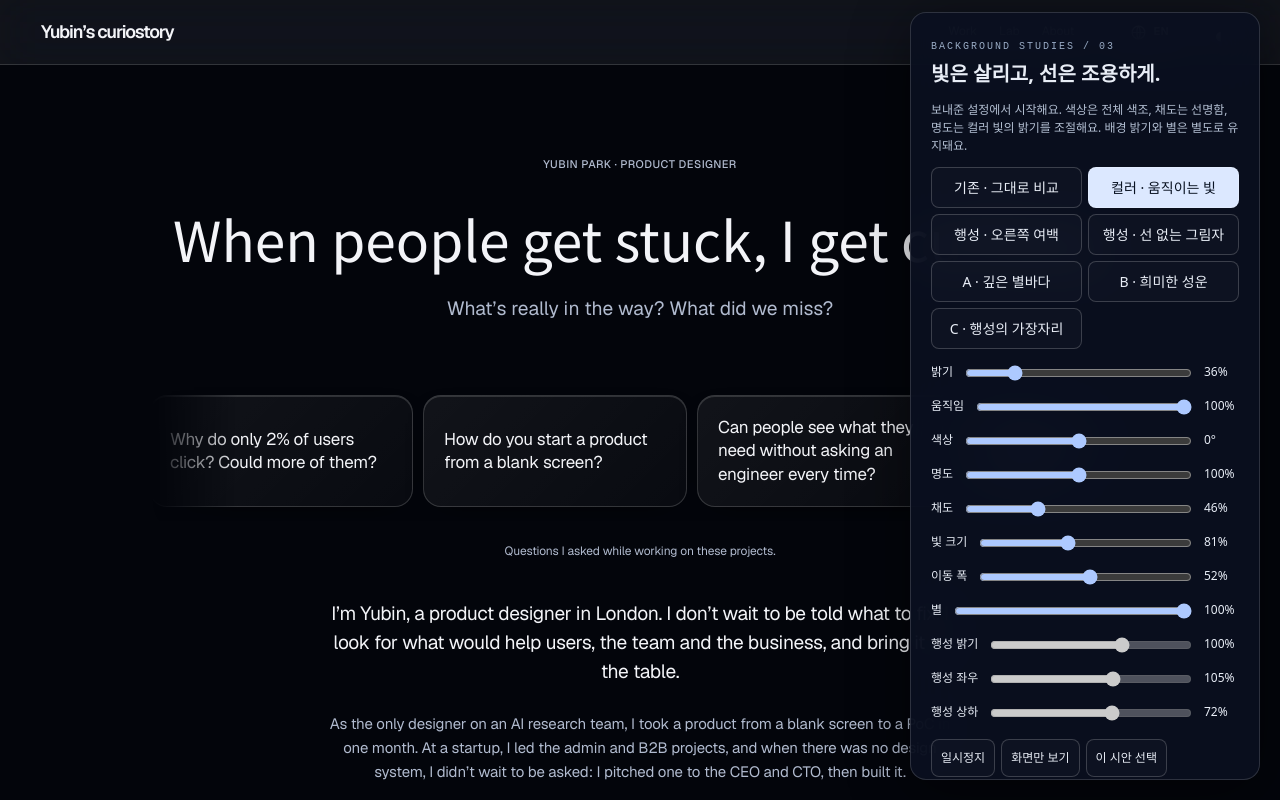
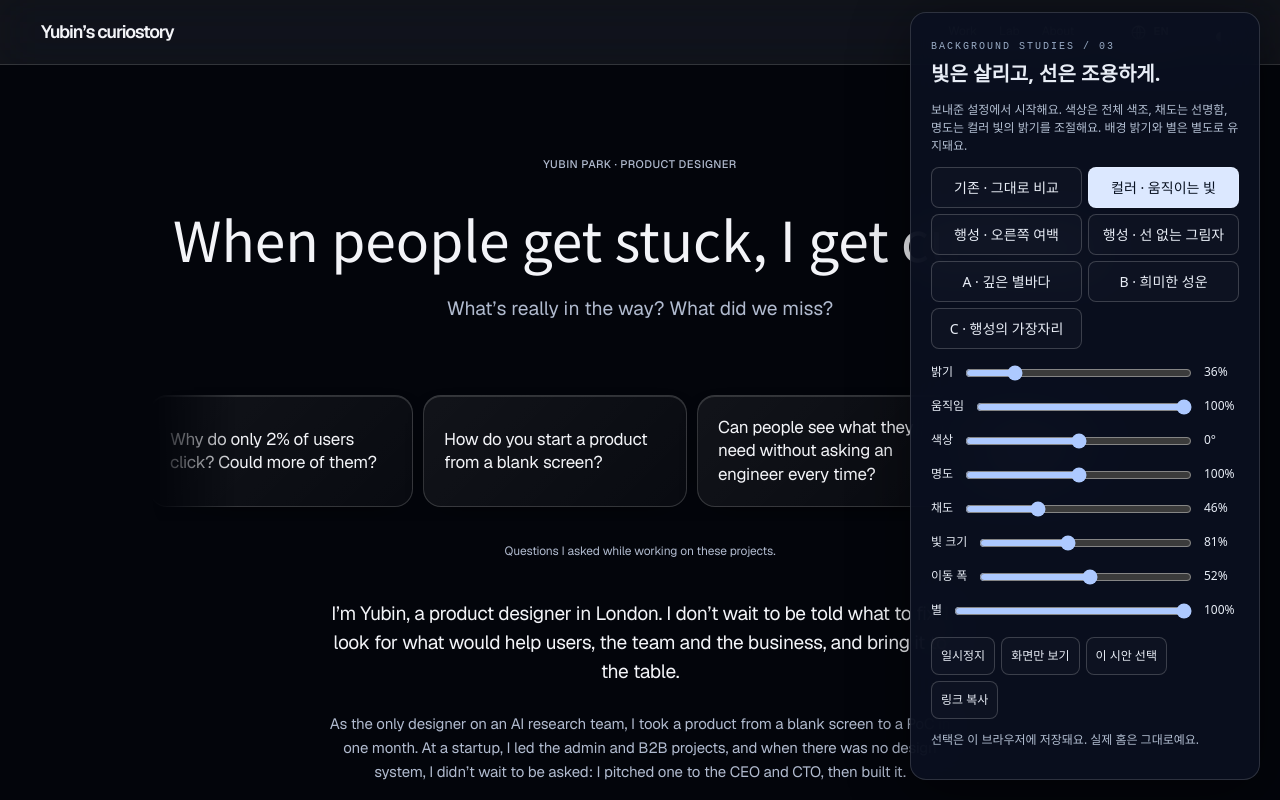
Before and after one commit to yubinp/yubin.s_curiosity, a plain HTML site: page public/space-preview.html in a window 1280 px wide. Drawn offline with nearby package versions, Linux system fonts and the light colour scheme; a web font is replaced by a local one.

Commit message:
Show planet controls only for original orbit study

```diff
--- a/public/space-preview.html
+++ b/public/space-preview.html
@@ -13,6 +13,6 @@ function render(now){const dt=last?Math.min((now-last)/1000,.05):0;last=now;cons
 if(mode==='nebula'){glow(w*.72+Math.sin(t*.06)*w*.025,h*.32,w*.52,'#15274a');glow(w*.26,h*.78,w*.43,'#201330');glow(w*.63,h*.58,w*.26,'#0b2630')}else if(mode==='deep')glow(w*.77,h*.25,w*.52,'#0a1729');else if(mode==='orbit'){ctx.globalAlpha=light/100*extra.planetLight/100;const r=Math.max(w,h)*.63,x=w*extra.planetX/100,y=h*extra.planetY/100;ctx.save();ctx.translate(px*4,py*4);const g=ctx.createRadialGradient(x-r*.6,y-r*.7,0,x,y,r);g.addColorStop(0,'#0d1b2f');g.addColorStop(.65,'#060b14');g.addColorStop(1,'#020308');ctx.beginPath();ctx.arc(x,y,r,0,6.283);ctx.fillStyle=g;ctx.fill();ctx.shadowColor='#7aafff';ctx.shadowBlur=13;ctx.strokeStyle='#315279';ctx.lineWidth=1.3;ctx.stroke();ctx.restore()}
 if(mode==='edge'||mode==='shadow'){const layer=planet;const lc=layer.getContext('2d');lc.setTransform(1,0,0,1,0,0);lc.clearRect(0,0,layer.width,layer.height);lc.globalCompositeOperation='source-over';lc.filter='none';lc.shadowBlur=0;lc.setTransform(c.width/w,0,0,c.height/h,0,0);const r=Math.max(w,h)*.72,x=w*.86+r,y=h*.63;lc.beginPath();lc.arc(x,y,r,0,6.283);const g=lc.createRadialGradient(x-r*.7,y-r*.55,0,x,y,r);g.addColorStop(0,'#132337');g.addColorStop(.7,'#040810');g.addColorStop(1,'#010207');lc.fillStyle=g;lc.fill();if(mode==='edge'){lc.strokeStyle='#537aa0';lc.lineWidth=.7;lc.shadowColor='#8fbaff';lc.shadowBlur=12;lc.stroke()}else{lc.shadowBlur=60;lc.shadowColor='#5480ad';lc.strokeStyle='#172b40';lc.lineWidth=18;lc.stroke()}lc.globalCompositeOperation='destination-in';const mask=lc.createLinearGradient(w*.82,0,w,0);mask.addColorStop(0,'transparent');mask.addColorStop(.7,'#000');mask.addColorStop(1,'#000');lc.fillStyle=mask;lc.fillRect(0,0,w,h);/* Fade around visible text, including after scrolling. */lc.globalCompositeOperation='destination-out';lc.filter='blur(24px)';lc.fillStyle='#000';for(const box of safeBoxes){lc.fillRect(box.left-35,box.top-25,box.width+70,box.height+50)}ctx.globalAlpha=light/100;ctx.drawImage(layer,0,0,w,h)}
 for(const s of stars){const z=.15+s.z*s.z,x=((s.x*w+t*(1+z)*5+px*z*16)%w+w)%w,y=((s.y*h+py*z*12-wnd.scrollY*.012*z)%h+h)%h;ctx.globalAlpha=(['color','edge','shadow'].includes(mode)?extra.stars/100:1)*light/100*(.18+z*.55)*(moving?.84+Math.sin(t*.65+s.p)*.16:1);ctx.fillStyle='#c1d0e8';ctx.beginPath();ctx.arc(x,y,.25+s.z*.85,0,6.283);ctx.fill()}ctx.globalAlpha=1;raf=wnd.requestAnimationFrame(render)}resize();measure();const onResize=()=>{resize();measure()};wnd.addEventListener('resize',onResize);wnd.addEventListener('pointermove',pointer,{passive:true});raf=wnd.requestAnimationFrame(render);dispose=()=>{wnd.cancelAnimationFrame(raf);wnd.removeEventListener('scroll',measure);wnd.removeEventListener('resize',onResize);wnd.removeEventListener('pointermove',pointer);c.remove();style.remove()}}
-function sync(){document.querySelectorAll('[data-mode]').forEach(b=>b.setAttribute('aria-pressed',String(b.dataset.mode===mode)));$('#description').textContent=desc[mode];$('#light').value=light;$('#speed').value=speed;$('#lv').value=light+'%';$('#sv').value=speed+'%';$('#light').disabled=$('#speed').disabled=$('#pause').disabled=mode==='original';$('#pause').textContent=paused?'움직임 재생':'일시정지';for(const [k,id] of Object.entries({saturation:'satv',size:'sizev',amplitude:'ampv',stars:'starv',hue:'huev',tone:'tonev',planetLight:'plv',planetX:'pxv',planetY:'pyv'})){$('#'+k).value=extra[k];$('#'+id).value=extra[k]+(k==='hue'?'°':'%');const planetControl=k.startsWith('planet');$('#'+k).disabled=planetControl?mode!=='orbit':!['color','edge','shadow'].includes(mode);$('#'+k).closest('label').hidden=planetControl&&mode!=='orbit'}const u=new URL(location.href);for(const k in extra)u.searchParams.set(k,extra[k]);u.searchParams.set('space',mode);u.searchParams.set('light',light);u.searchParams.set('speed',speed);history.replaceState(null,'',u)}
+function sync(){document.querySelectorAll('[data-mode]').forEach(b=>b.setAttribute('aria-pressed',String(b.dataset.mode===mode)));$('#description').textContent=desc[mode];$('#light').value=light;$('#speed').value=speed;$('#lv').value=light+'%';$('#sv').value=speed+'%';$('#light').disabled=$('#speed').disabled=$('#pause').disabled=mode==='original';$('#pause').textContent=paused?'움직임 재생':'일시정지';for(const [k,id] of Object.entries({saturation:'satv',size:'sizev',amplitude:'ampv',stars:'starv',hue:'huev',tone:'tonev',planetLight:'plv',planetX:'pxv',planetY:'pyv'})){$('#'+k).value=extra[k];$('#'+id).value=extra[k]+(k==='hue'?'°':'%');const planetControl=k.startsWith('planet');$('#'+k).disabled=planetControl?mode!=='orbit':!['color','edge','shadow'].includes(mode);$('#'+k).closest('label').style.display=planetControl&&mode!=='orbit'?'none':''}const u=new URL(location.href);for(const k in extra)u.searchParams.set(k,extra[k]);u.searchParams.set('space',mode);u.searchParams.set('light',light);u.searchParams.set('speed',speed);history.replaceState(null,'',u)}
 frame.addEventListener('load',()=>{build();frame.contentDocument.addEventListener('keydown',e=>{if(e.key==='Escape')document.body.classList.remove('hidden')})});document.querySelectorAll('[data-mode]').forEach(b=>b.onclick=()=>{mode=b.dataset.mode;sync();build();$('#status').textContent='비교 중 · 마음에 들면 이 시안 선택을 눌러주세요.'});for(const k in extra)$('#'+k).oninput=e=>{extra[k]=Number(e.target.value);sync()};$('#light').oninput=e=>{light=Number(e.target.value);sync()};$('#speed').oninput=e=>{speed=Number(e.target.value);sync()};$('#pause').onclick=()=>{paused=!paused;sync()};$('#hide').onclick=()=>document.body.classList.add('hidden');$('#restore').onclick=()=>document.body.classList.remove('hidden');addEventListener('keydown',e=>{if(e.key==='Escape')document.body.classList.remove('hidden')});$('#save').onclick=()=>{try{localStorage.setItem('yubin-space-study',JSON.stringify({mode,light,speed,...extra}));$('#status').textContent='선택 저장됨 · '+$('[data-mode="'+mode+'"]').textContent+' / 밝기 '+light+'% / 움직임 '+speed+'%'}catch{$('#status').textContent='저장할 수 없어요. 링크를 복사해두세요.'}};$('#share').onclick=async()=>{try{await navigator.clipboard.writeText(location.href);$('#status').textContent='시안과 조절값이 담긴 링크를 복사했어요.'}catch{$('#status').textContent='주소창의 링크를 복사해주세요.'}};sync();addEventListener('pagehide',()=>dispose());
 </script></html>
```
